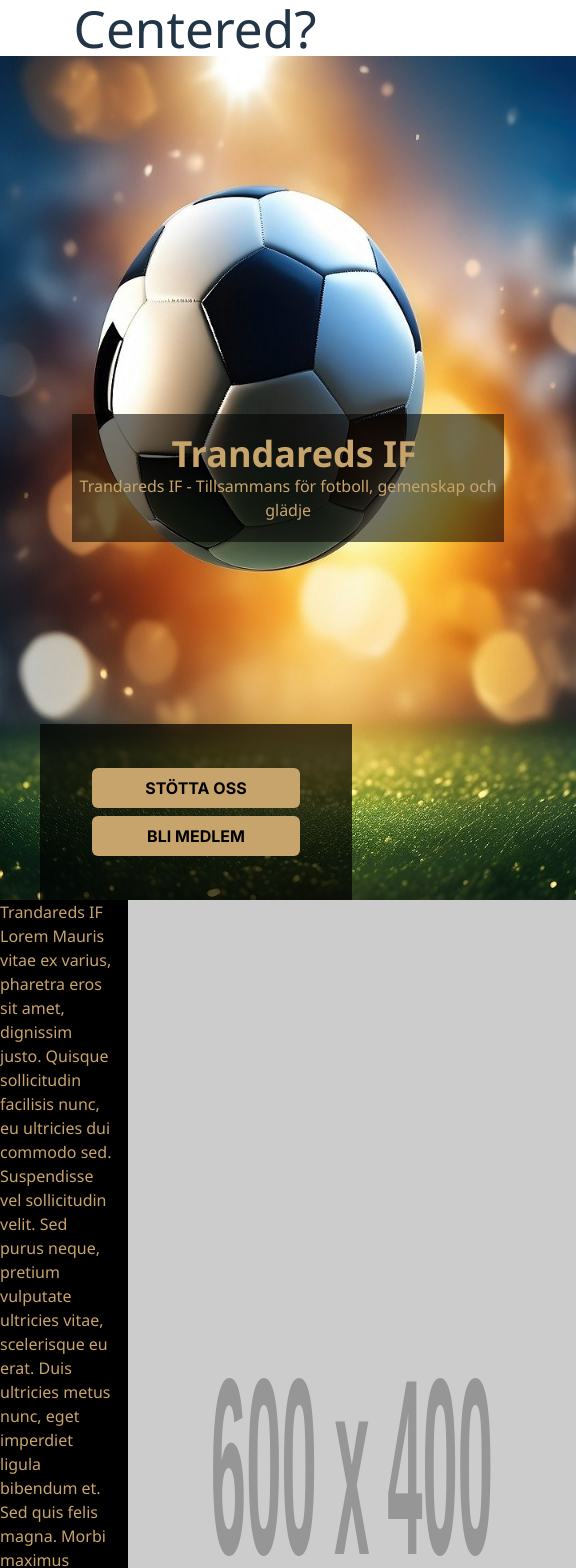
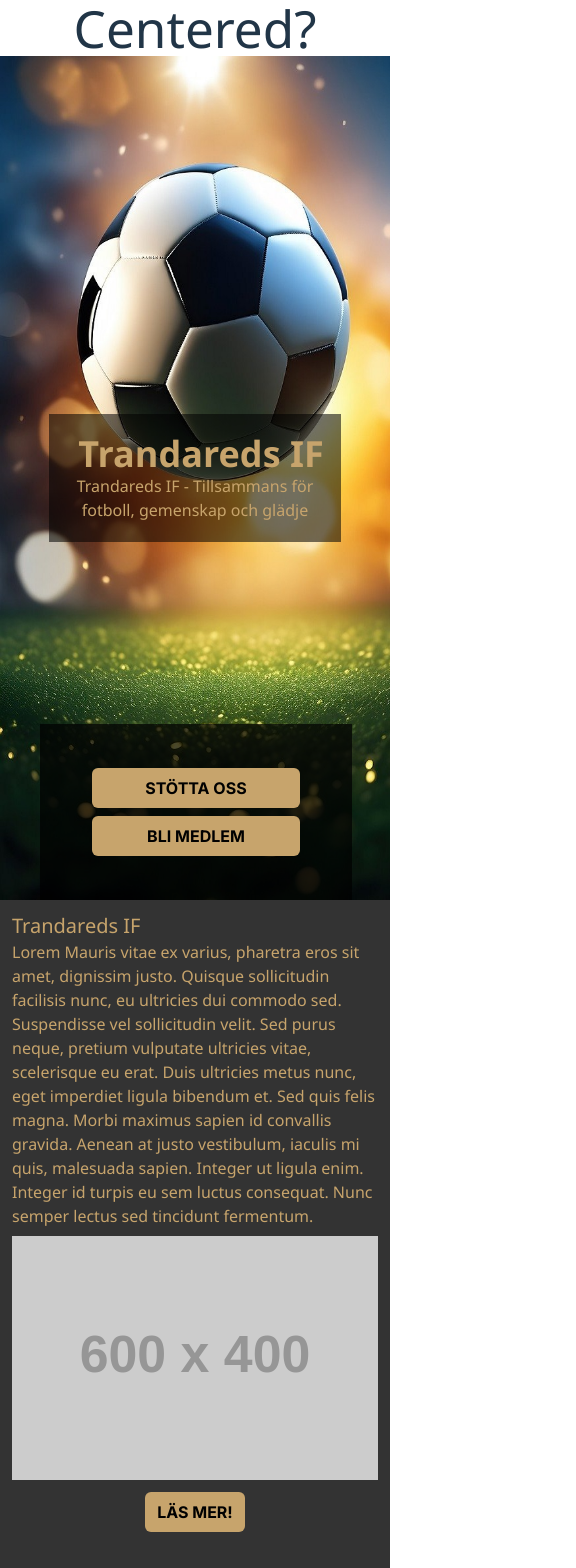
Before and after one commit to lia-2-team-1/webbsite, a React (Vite) app: page / in a window 390 px wide. Shown: the top 1568 px of the page, 576 px wide, since content can reach past the window. Built offline with nearby package versions, Linux system fonts and the light colour scheme.

Commit message:
+responsive design +fixed bg-color +fixed bg-color on sponsor sectionOC

```diff
--- a/src/components/AboutUs.tsx
+++ b/src/components/AboutUs.tsx
@@ -14,37 +14,47 @@ export default function AboutUs({header, p, src}: AboutUsProps) {
     return(
         <>
         <div className="
-            flex
-            mx-auto
+            w-screen
+            bg-[#333333]
+            flex flex-col sm:flex-row
             place-content-center
+            mx-auto p-3 sm:gap-2
         ">
             <div className="
                 block
                 max-w-md
-                mr-2
+                font-segoeui
+                text-sandybrown
             ">
                 <h2 className="
-                    font-segoeui
-                    text-sandybrown text-bold
+                    text-xl
                 ">{initProps.header}</h2>
                 <p className="
-                    font-segoeui
-                    text-base text-sandybrown
+                    text-base
                 ">{initProps.p}</p>
                 <div className="
                 w-max
                 mx-auto
+                hidden
+                sm:block sm:pt-2
                 ">
-                <Button isLink={true} text="Om Oss"></Button>
+                <Button isLink={true} text="Läs mer!"></Button>
                 </div>
             </div>
             <img
              src={`${initProps.src}`}
              className="
                 max-w-md
-                ml-2
+                py-2
              "
             />
+            <div className="
+                w-max
+                mx-auto
+                sm:hidden
+            ">
+                <Button isLink={true} text="Läs mer!"></Button>
+            </div>
         </div>
         </>
     )
--- a/src/components/SponsorSection.css
+++ b/src/components/SponsorSection.css
@@ -3,5 +3,5 @@
     width: calc(100vw/2);
 }
 div:has(>div#parentselector) {
-    background-color: black;
+    background-color: #333333;
 }
```
